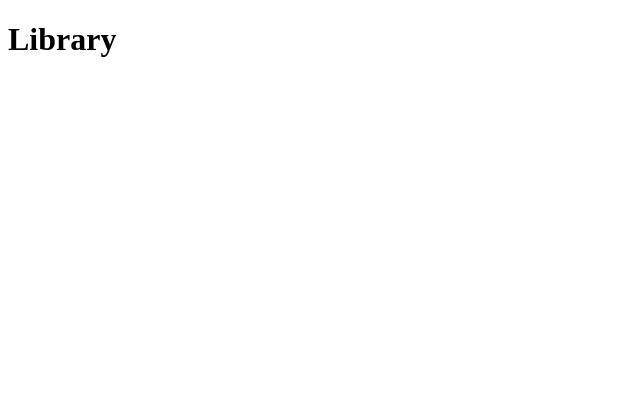
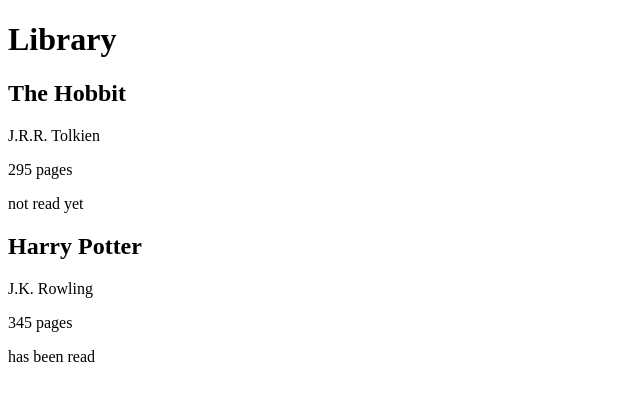
Before and after one commit to HSaad/library, a plain HTML site: page index.html in a window 1280 px wide. Shown: the whole page, without its empty margins (0-640 px from the left). Drawn offline with Linux system fonts and the light colour scheme.

Commit message:
Add display library and book functions

```diff
--- a/index.html
+++ b/index.html
@@ -4,9 +4,10 @@
     <meta charset="UTF-8">
     <meta name="viewport" content="width=device-width, initial-scale=1.0">
     <title>Library</title>
-    <script src="script.js"></script>
+    <script src="script.js" defer></script>
 </head>
 <body>
     <h1>Library</h1>
+    <div class="container"></div>
 </body>
 </html>
--- a/script.js
+++ b/script.js
@@ -1,4 +1,5 @@
 let myLibrary = [];
+let container = document.querySelector('.container');
 
 function Book(title, author, pages, isRead){
     this.title = title,
@@ -16,8 +17,41 @@
     myLibrary.push(book);
 }
 
+function displayBookDetails(book, bookDiv){
+    let titleHTML = document.createElement('h2');
+    titleHTML.innerHTML = book.title;
+
+    let authorHTML = document.createElement('p');
+    authorHTML.innerHTML = book.author;
+
+    let pagesHTML = document.createElement('p');
+    pagesHTML.innerHTML = book.pages + " pages";
+
+    let isReadHTML = document.createElement('p');
+    isReadHTML.innerHTML = (book.isRead ? "has been read" : "not read yet");
+
+    bookDiv.appendChild(titleHTML);
+    bookDiv.appendChild(authorHTML);
+    bookDiv.appendChild(pagesHTML);
+    bookDiv.appendChild(isReadHTML);
+}
+
+function displayBook(book){
+    let bookDiv = document.createElement('div');
+    bookDiv.classList.add("book");
+    displayBookDetails(book, bookDiv);
+    container.appendChild(bookDiv);
+}
+
+function displayLibrary(){
+    myLibrary.forEach(book => {
+        displayBook(book);
+    });
+}
+
 const theHobbit = new Book("The Hobbit", "J.R.R. Tolkien", 295, false);
 const harryPotter = new Book("Harry Potter", "J.K. Rowling", 345, true);
 addBookToLibrary(theHobbit);
 addBookToLibrary(harryPotter);
 console.log(myLibrary);
+displayLibrary();
```
